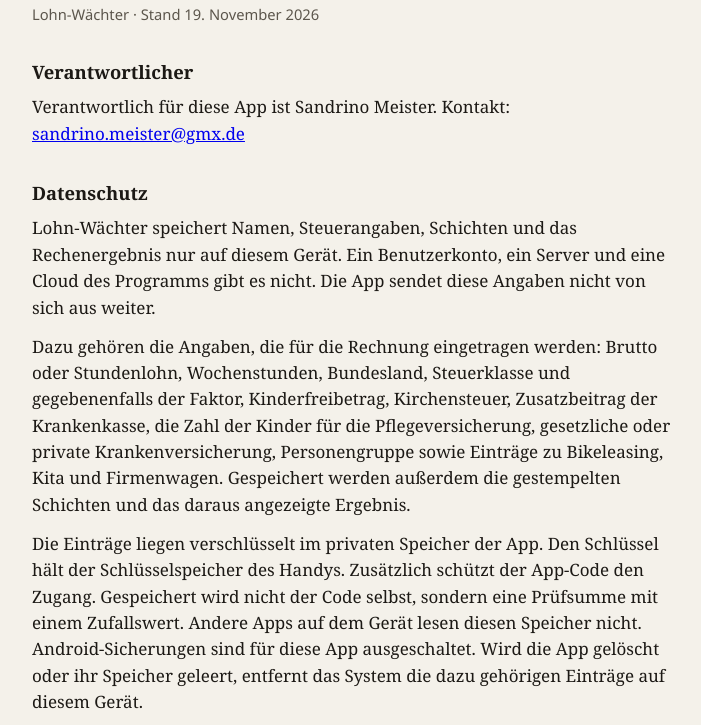
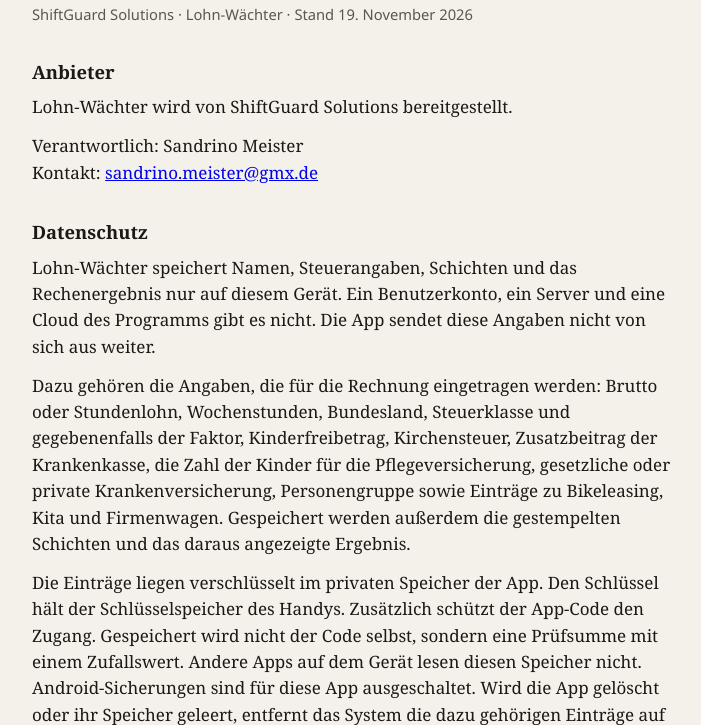
Before and after one commit to sandrinomeister-ui/lohnwaechter-datenschutz, a plain HTML site: page index.html in a window 1280 px wide. Shown: the part 78-803 px from the top of the page, without its empty margins (288-989 px from the left). Drawn offline with Linux system fonts and the light colour scheme.

Commit message:
Stellt ShiftGuard Solutions als Anbieter vor den Kontakt.

```diff
--- a/index.html
+++ b/index.html
@@ -16,10 +16,11 @@
 <body>
   <main>
     <h1>Datenschutz und Haftung</h1>
-    <p class="meta">Lohn-Wächter · Stand 19. November 2026</p>
+    <p class="meta">ShiftGuard Solutions · Lohn-Wächter · Stand 19. November 2026</p>
 
-    <h2>Verantwortlicher</h2>
-    <p>Verantwortlich für diese App ist Sandrino Meister. Kontakt: <a href="mailto:sandrino.meister@gmx.de">sandrino.meister@gmx.de</a></p>
+    <h2>Anbieter</h2>
+    <p>Lohn-Wächter wird von ShiftGuard Solutions bereitgestellt.</p>
+    <p>Verantwortlich: Sandrino Meister<br>Kontakt: <a href="mailto:sandrino.meister@gmx.de">sandrino.meister@gmx.de</a></p>
 
     <h2>Datenschutz</h2>
     <p>Lohn-Wächter speichert Namen, Steuerangaben, Schichten und das Rechenergebnis nur auf diesem Gerät. Ein Benutzerkonto, ein Server und eine Cloud des Programms gibt es nicht. Die App sendet diese Angaben nicht von sich aus weiter.</p>
@@ -36,7 +37,7 @@
 
     <h2>Haftungsausschluss</h2>
     <p>Die Nutzung erfolgt in eigener Verantwortung. Aus der Anzeige entsteht kein Lohnanspruch und keine Forderung gegenüber dem Arbeitgeber, der Lohnbuchhaltung oder dem Geschäftsführer. Eine Abweichung ist ein Anlass, die eigenen Eingaben und die Abrechnung zu prüfen.</p>
-    <p>Wer die Anzeige gegenüber dem Arbeitgeber, dem Geschäftsführer oder einem Dritten verwendet, tut das selbst. Abweichungen, Fehlentscheidungen, steuerliche Folgen oder ein Streit über den Lohn, der auf der Nutzung oder auf den eigenen Eingaben beruht, begründen keinen Anspruch gegen die Personen, die dieses Programm bereitstellen.</p>
+    <p>Wer die Anzeige gegenüber dem Arbeitgeber, dem Geschäftsführer oder einem Dritten verwendet, tut das selbst. Abweichungen, Fehlentscheidungen, steuerliche Folgen oder ein Streit über den Lohn, der auf der Nutzung oder auf den eigenen Eingaben beruht, begründen keinen Anspruch gegen ShiftGuard Solutions.</p>
     <p>Ausgenommen bleiben Schäden aus Vorsatz und grober Fahrlässigkeit, soweit das Gesetz eine solche Haftung vorschreibt.</p>
   </main>
 </body>
```
